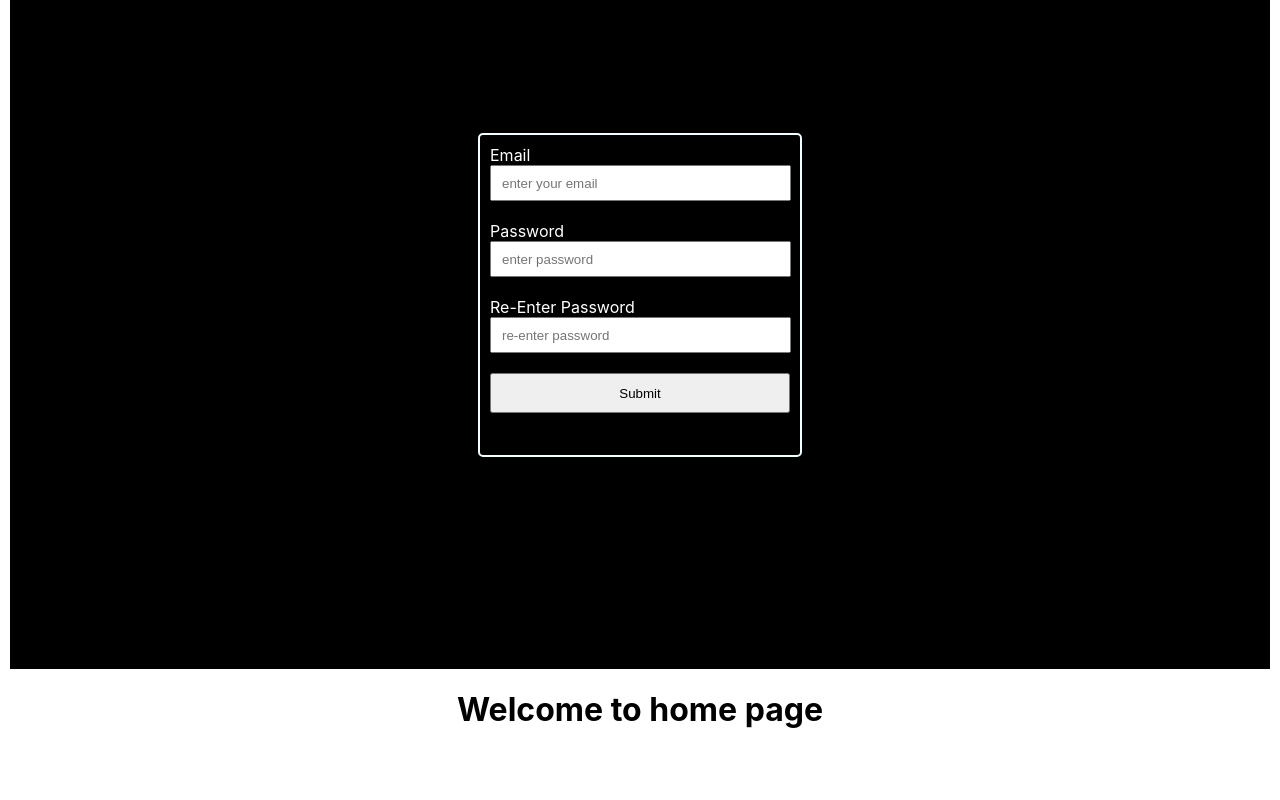
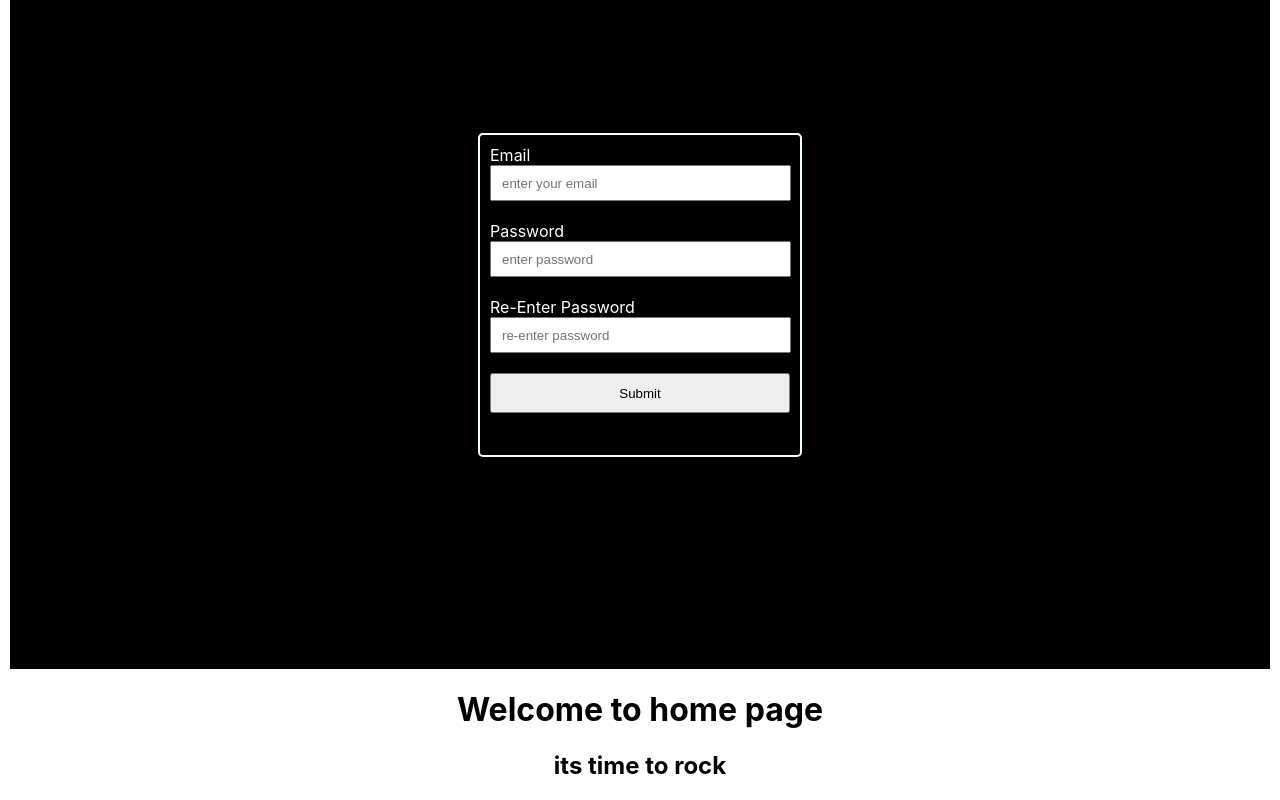
Before and after one commit to pavithrapakala/amazon-clone, a React (Create React App) app: page / in a window 1280 px wide. Shown: the part 941-1741 px from the top of the page. Before the commit the page ends 1692 px from the top, so only its background shows below. Built offline with nearby package versions, Linux system fonts and the light colour scheme.

Commit message:
added some content

```diff
--- a/src/components/home/index.js
+++ b/src/components/home/index.js
@@ -2,6 +2,7 @@ const Home=()=>{
     return(
         <div>
             <h1>Welcome to home page</h1>
+            <h2>its time to rock</h2>
         </div>
     )
 }
```
